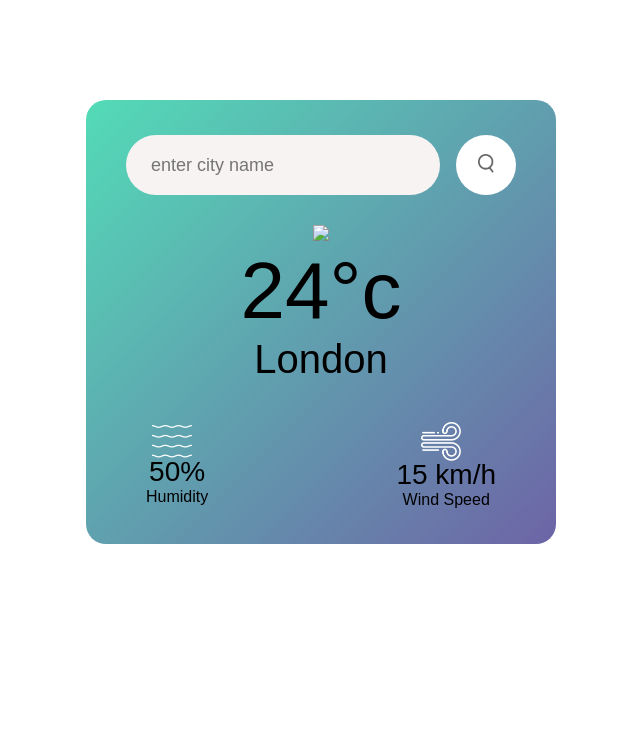
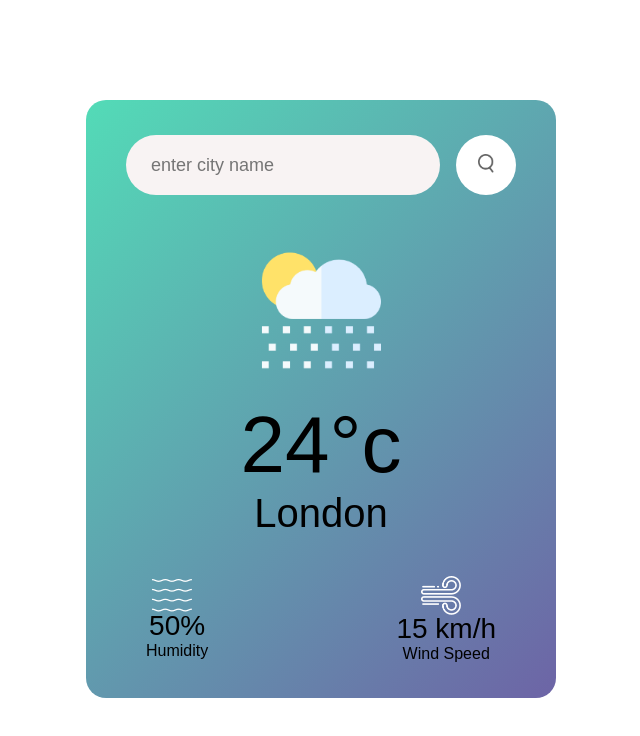
Before and after one commit to aman10073/weathercheck, a plain HTML site: page index.html in a window 1280 px wide. Shown: the whole page, without its empty margins (319-959 px from the left). Drawn offline with Linux system fonts and the light colour scheme.

Commit message:
Update index.html

```diff
--- a/index.html
+++ b/index.html
@@ -16,7 +16,7 @@
         <p>Invalid city name</p>
       </div>
       <dev class="weather">
-        <img src="images/rain.png" class="weather-icon">
+        <img src="rain.png" class="weather-icon">
         <h1 class="temp">24°c</h1>
         <h2 class="city">London</h2>
         <div class="details">
```
